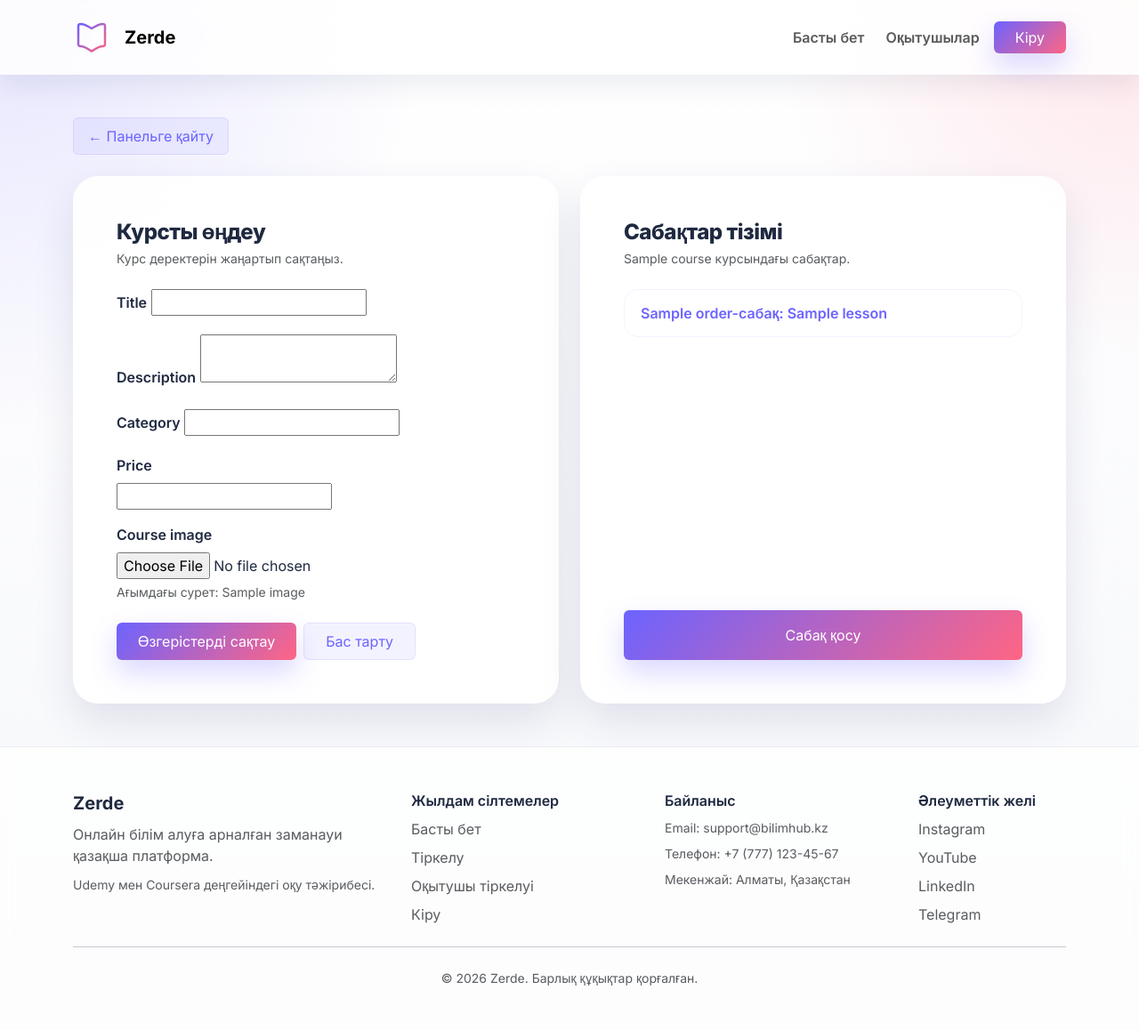
After one commit to cashh995/Zerde, a Django app: template portal/templates/portal/teacher_course_lessons.html in a window 1280 px wide. The commit adds this page. Shown: the whole page at 89% size. Run offline with Django 3.2, Linux system fonts and the light colour scheme; the template is opened without the code that fills it: most values are stand-ins (such as "Sample title", 1, 10 or a date in 2020); form fields are guessed from the names that the template uses.

Commit message:
teacher course lessons page

```diff
--- a/portal/templates/portal/dashboards/teacher_dashboard.html
+++ b/portal/templates/portal/dashboards/teacher_dashboard.html
@@ -26,7 +26,6 @@
 
       <div class="d-grid gap-2">
         <a class="btn btn-gradient py-3" href="{% url 'portal:teacher_course_add' %}">Жаңа курс қосу</a>
-        <a class="btn btn-soft py-3" href="{% url 'portal:teacher_lesson_add' %}">Сабақ қосу</a>
         <a class="btn btn-soft py-3" href="{% url 'portal:teacher_profile' %}">Профильді ашу</a>
         <a class="btn btn-soft py-3" href="{% url 'portal:home' %}">Басты бетке қайту</a>
       </div>
@@ -101,8 +100,8 @@
           </p>
           <div class="d-flex justify-content-between align-items-center mt-auto">
             <div class="fw-semibold">{{ course.price }} ₸</div>
-            <div class="d-flex gap-2">
-              <a class="btn btn-soft" href="{% url 'portal:teacher_course_edit' course.id %}">Өңдеу</a>
+            <div class="d-flex gap-2 flex-wrap">
+              <a class="btn btn-soft" href="{% url 'portal:teacher_course_lessons' course.id %}">Сабақтар</a>
               <a class="btn btn-gradient" href="{% url 'portal:teacher_course_test_add' course.id %}">
                 {% if course.id in course_test_ids %}Тестті өзгерту{% else %}Тест қосу{% endif %}
               </a>
--- /dev/null
+++ b/portal/templates/portal/teacher_course_lessons.html
@@ -0,0 +1,139 @@
+{% extends "portal/base.html" %}
+
+{% block title %}{{ course.title }} — Сабақтар — Zerde{% endblock %}
+
+{% block extra_css %}
+<style>
+  .lesson-link {
+    color: #6C63FF;
+    font-weight: 600;
+    text-decoration: none;
+    transition: color 0.25s ease, transform 0.25s ease;
+    display: inline-block;
+  }
+  .lesson-link:hover {
+    color: #5b52ee;
+    transform: translateX(4px);
+  }
+  .lesson-item {
+    transition: background 0.2s ease, box-shadow 0.2s ease;
+    border-radius: 16px;
+    padding: 14px 18px;
+    border: 1px solid rgba(108, 99, 255, 0.08);
+  }
+  .lesson-item:hover {
+    background: rgba(108, 99, 255, 0.05);
+    box-shadow: 0 4px 16px rgba(108, 99, 255, 0.10);
+  }
+</style>
+{% endblock %}
+
+{% block content %}
+<div class="mb-4">
+  <a href="{% url 'portal:teacher_dashboard' %}" class="btn btn-soft px-3 py-2">← Панельге қайту</a>
+</div>
+
+<div class="row g-4">
+  <div class="col-lg-6">
+    <div class="feature-card p-4 p-md-5 h-100">
+      <h2 class="section-title fs-4 mb-1">Курсты өңдеу</h2>
+      <p class="text-muted small mb-4">Курс деректерін жаңартып сақтаңыз.</p>
+
+      <form method="post" enctype="multipart/form-data" class="vstack gap-3">
+        {% csrf_token %}
+
+        <div>
+          <label for="{{ form.title.id_for_label }}" class="form-label fw-semibold">{{ form.title.label }}</label>
+          {{ form.title }}
+          {% if form.title.errors %}
+            <div class="text-danger small mt-1">{{ form.title.errors|striptags }}</div>
+          {% endif %}
+        </div>
+
+        <div>
+          <label for="{{ form.description.id_for_label }}" class="form-label fw-semibold">{{ form.description.label }}</label>
+          {{ form.description }}
+          {% if form.description.errors %}
+            <div class="text-danger small mt-1">{{ form.description.errors|striptags }}</div>
+          {% endif %}
+        </div>
+
+        <div>
+          <label for="{{ form.category.id_for_label }}" class="form-label fw-semibold">{{ form.category.label }}</label>
+          {{ form.category }}
+          {% if form.category.errors %}
+            <div class="text-danger small mt-1">{{ form.category.errors|striptags }}</div>
+          {% endif %}
+        </div>
+
+        <div class="row g-3 align-items-end">
+          <div class="col-md-7">
+            <label for="{{ form.price.id_for_label }}" class="form-label fw-semibold">{{ form.price.label }}</label>
+            {{ form.price }}
+            {% if form.price.errors %}
+              <div class="text-danger small mt-1">{{ form.price.errors|striptags }}</div>
+            {% endif %}
+          </div>
+          <div class="col-md-5">
+            <div class="form-check mt-4 pt-2">
+              {{ form.is_free }}
+              <label class="form-check-label fw-semibold" for="{{ form.is_free.id_for_label }}">
+                {{ form.is_free.label }}
+              </label>
+            </div>
+          </div>
+        </div>
+
+        <div>
+          <label for="{{ form.course_image.id_for_label }}" class="form-label fw-semibold">{{ form.course_image.label }}</label>
+          {{ form.course_image }}
+          {% if course.image %}
+            <div class="form-text">Ағымдағы сурет: {{ course.image.name|default:"Жүктелген" }}</div>
+          {% endif %}
+          {% if form.course_image.errors %}
+            <div class="text-danger small mt-1">{{ form.course_image.errors|striptags }}</div>
+          {% endif %}
+        </div>
+
+        {% if form.non_field_errors %}
+          <div class="alert alert-danger rounded-4 border-0 mb-0">{{ form.non_field_errors|striptags }}</div>
+        {% endif %}
+
+        <div class="d-flex flex-wrap gap-2 pt-2">
+          <button type="submit" class="btn btn-gradient px-4 py-2">Өзгерістерді сақтау</button>
+          <a href="{% url 'portal:teacher_dashboard' %}" class="btn btn-soft px-4 py-2">Бас тарту</a>
+        </div>
+      </form>
+    </div>
+  </div>
+
+  <div class="col-lg-6">
+    <div class="feature-card p-4 p-md-5 h-100 d-flex flex-column">
+      <h2 class="section-title fs-4 mb-1">Сабақтар тізімі</h2>
+      <p class="text-muted small mb-4">{{ course.title }} курсындағы сабақтар.</p>
+
+      {% if lessons %}
+        <div class="vstack gap-3 flex-grow-1">
+          {% for lesson in lessons %}
+            <div class="lesson-item d-flex align-items-center justify-content-between">
+              <a href="{% url 'portal:student_lesson_detail' course.id lesson.id %}" class="lesson-link">
+                {{ lesson.order }}-сабақ: {{ lesson.title }}
+              </a>
+            </div>
+          {% endfor %}
+        </div>
+      {% else %}
+        <div class="flex-grow-1 d-flex align-items-center justify-content-center">
+          <p class="text-muted mb-0">Әзірге сабақ жоқ. Төмендегі батырмамен қосыңыз.</p>
+        </div>
+      {% endif %}
+
+      <div class="mt-4 pt-2">
+        <a href="{% url 'portal:teacher_course_lesson_add' course.id %}" class="btn btn-gradient w-100 py-3">
+          Сабақ қосу
+        </a>
+      </div>
+    </div>
+  </div>
+</div>
+{% endblock %}
--- a/portal/urls.py
+++ b/portal/urls.py
@@ -19,6 +19,8 @@ urlpatterns = [
     path("admin-dashboard/platform-settings/", views.admin_update_platform_settings, name="admin_update_platform_settings"),
     path("teacher/course/add/", views.teacher_course_add, name="teacher_course_add"),
     path("teacher/course/<int:course_id>/edit/", views.teacher_course_edit, name="teacher_course_edit"),
+    path("teacher/course/<int:course_id>/lessons/", views.teacher_course_lessons, name="teacher_course_lessons"),
+    path("teacher/course/<int:course_id>/lessons/add/", views.teacher_course_lesson_add, name="teacher_course_lesson_add"),
     path(
         "teacher/course/<int:course_id>/test/add/",
         views.teacher_course_test_add,
```
Also changed, not shown: portal/templates/portal/teacher_course_lesson_add.html (added, +38 -0 lines), portal/views.py (+111 -0 lines).
